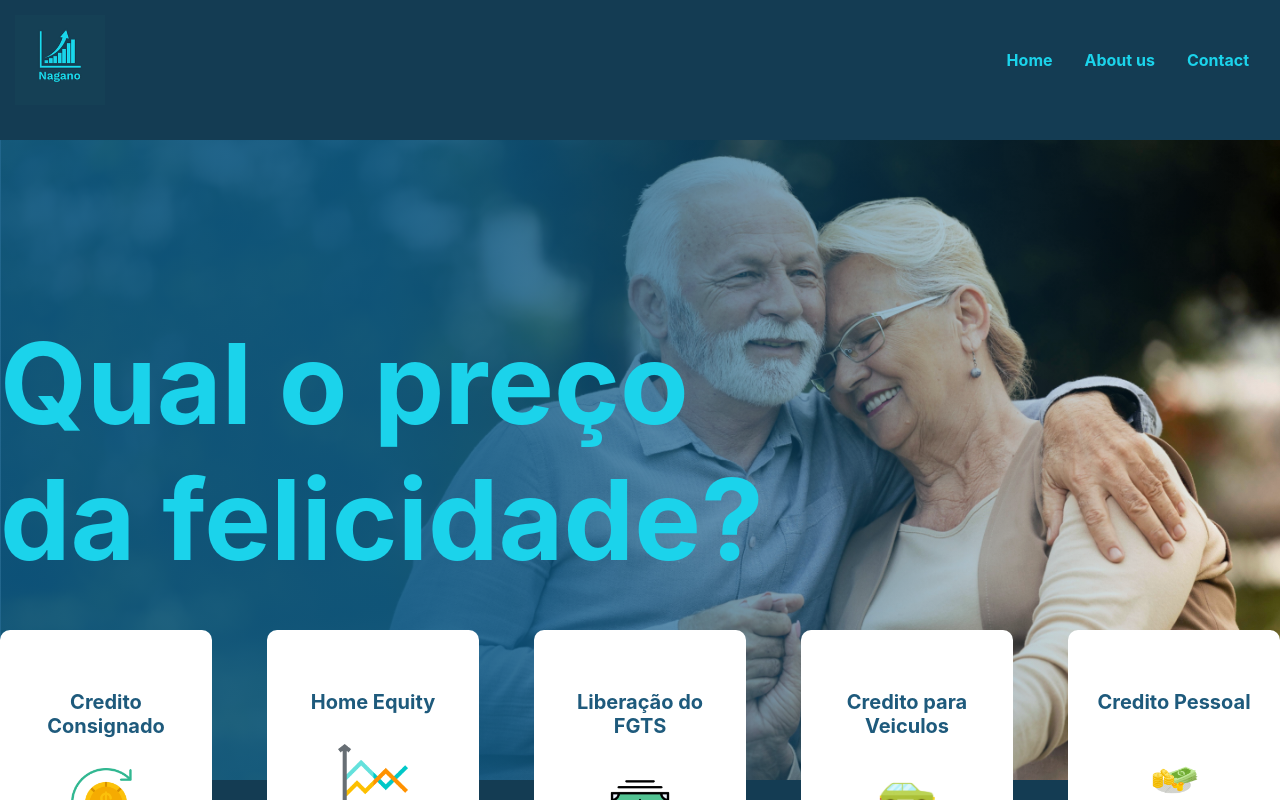
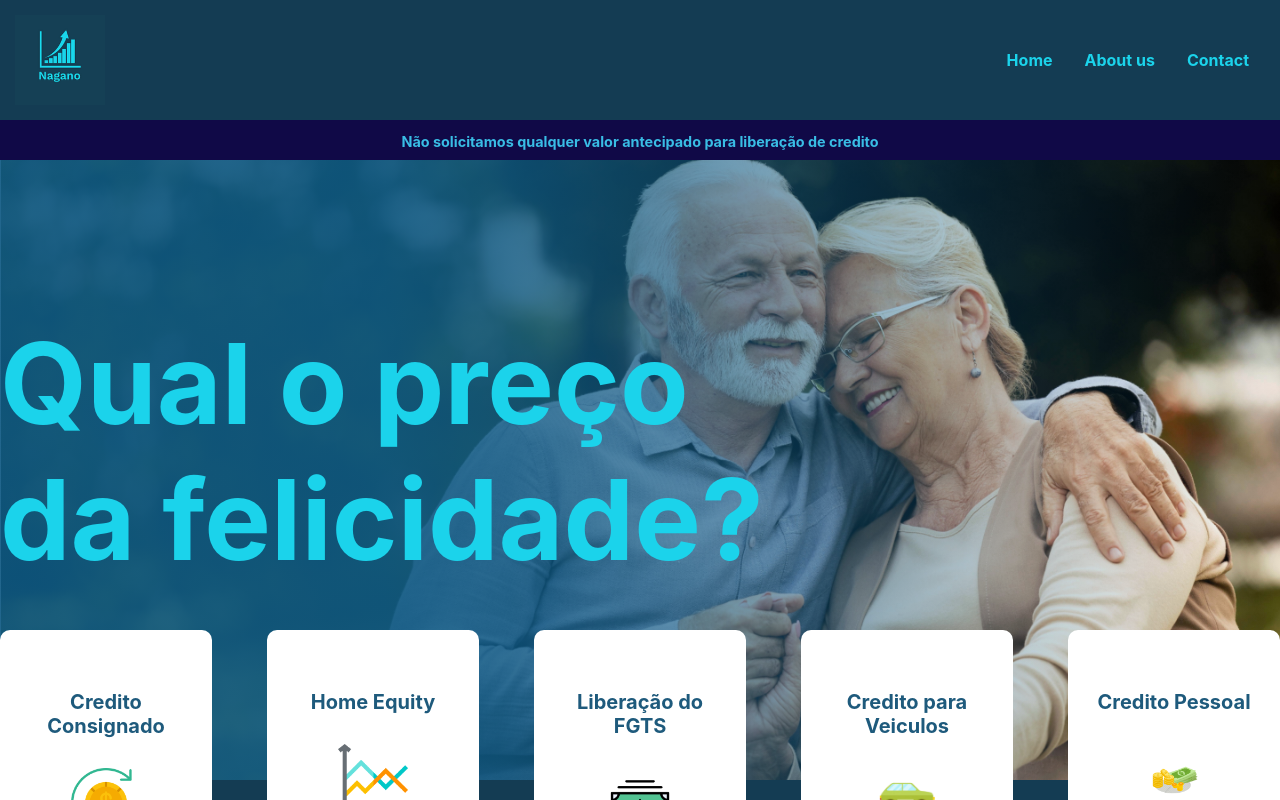
Before and after one commit to maikonweber/NaganoPrivete, a Next.js app: page / in a window 1280 px wide. Shown: the top 800 px of the page. Built offline with nearby package versions, Linux system fonts and the light colour scheme.

Commit message:
add popup advesting

```diff
--- a/pages/api/listLead.js
+++ b/pages/api/listLead.js
@@ -4,7 +4,7 @@
 // export default async function listList(req, res) {
 //     if (req.method === 'GET') {
 //         const retun = await getAll();
-//         console.log(retun);
+//
 //         res.json(retun);
 //     }
 // }
--- a/pages/dashboard.js
+++ b/pages/dashboard.js
@@ -58,7 +58,7 @@ export default function Home(props) {
 
 // export const getServerSideProps = async (ctx) => {
 //       // get token of browser
-//       console.log(ctx)
+//
 //       const { 'nextauth.token': token } = parseCookies(ctx)
 //       const datax = await getApiClient(token)
 
--- a/pages/index.js
+++ b/pages/index.js
@@ -10,6 +10,7 @@ import Modal from '../src/Components/Modal'
 import { useState } from 'react'
 import { useRouter } from 'next/router'
 import Link from "next/link"
+import Popup from "../src/Components/popup_"
 
 
 export default function Home() {
@@ -29,6 +30,7 @@ export default function Home() {
       </Head>
 
       <Topbar/>
+      <Popup/>
       <Header/>
       <div className={Style.boxCard} >
           <Card link="/consignados" img="/financa.png" title="Credito Consignado" text="Estudamos e pesquisamos as melhores opções de credito consigando, adequadas aos objetivos"/>
--- a/pages/login.js
+++ b/pages/login.js
@@ -17,10 +17,10 @@ const Login = () => {
     const handleSubmit = async (e) => {
         e.preventDefault();
         if (email != '' && password != '')  {
-           console.log(email,password)
+
            const token = await loginIn(email,password)
            if (token) {
-               console.log(token)
+
                setCookie(undefined, 'nextauth.token', token[0].token, {
                    maxAge: 60 * 60 * 60 * 60,
                });
--- a/src/Components/Modal/index.js
+++ b/src/Components/Modal/index.js
@@ -5,7 +5,7 @@ import { useState } from "react";
 import  { insertLead }  from "../../services/services";
 
 function Modal({open, isOpen,title, message}) {
-    console.log(message)
+
     const [name, setName] = useState('');
     const [email, setEmail] = useState('');
     const [phone, setPhone] = useState('');
@@ -40,9 +40,9 @@ function Modal({open, isOpen,title, message}) {
                  phone : phone,
                  message : message
              }
-             console.log(data)
+
              const response = await insertLead(data)
-             console.log(response)
+
          } else {
             alert('Email já Cadastrado')
          }
--- a/src/Components/Table/index.js
+++ b/src/Components/Table/index.js
@@ -4,7 +4,7 @@ import Style from "./style.module.css"
 import moment from "moment"
 
 function Table({data}) {
-    console.log(data)
+
     return (
         <div className={Style.container}>
             <div className={Style.cont}>
--- /dev/null
+++ b/src/Components/popup_/index.js
@@ -0,0 +1,18 @@
+import Link from "next/link"
+import Style from "./styles.module.css"
+import { useState } from "react"
+
+export default function Popup({}){
+    const [modal, setModal] = useState(false)
+
+
+    return (
+        <>
+        {modal ? '' :
+        <div className={Style.container} onClick={() => setModal(!false) } >
+            <strong className={Style.title} onClick={ () => setModal(!false) }>{`Não solicitamos qualquer valor antecipado para liberação de credito`}</strong>
+        </div>
+    }
+        </>
+    )
+}
--- /dev/null
+++ b/src/Components/popup_/styles.module.css
@@ -0,0 +1,32 @@
+.container {
+    position: fixed;
+    top: 120px;
+    left: 1;
+    width: 100%;
+    height: 5%;
+    background: rgb(16, 9, 71);
+    z-index: 9999;
+    display: flex;
+    text-align: center;
+    justify-content: center;
+}
+
+.title {
+    position: ;
+    color: rgb(57, 189, 229);
+    font-size: 0.9em;
+    margin-left: 0.0em;
+    margin-top: 0.9em;
+}
+
+.button {
+    position: absolute;
+    top: 0.5em;
+    right: 0.5em;
+    color: rgb(57, 189, 229);
+    font-size: 0.8em;
+    margin-left: 0.0em;
+    margin-top: 0.8em;
+}
+
+/* On midia mobile */
--- a/src/services/axios.js
+++ b/src/services/axios.js
@@ -3,7 +3,7 @@ import { parseCookies } from 'nookies';
 
 export async function getApiClient(ctx) {
     const { 'nextauth.token': token } = parseCookies(ctx);
-    console.log(ctx)
+
 
     const api =  axios.create({
         baseURL: `${process.env.NEXT_PUBLIC_API_URL}data/getAll`,
--- a/src/services/services.js
+++ b/src/services/services.js
@@ -1,6 +1,6 @@
 
 export async function v1_teste(token) {
-  console.log(token)
+
     const response = await fetch(`${process.env.NEXT_PUBLIC_API_URL}token`, {
       method: 'POST',
       headers: { 'Content-Type': 'application/json' },
@@ -36,7 +36,7 @@ export async function v1_teste(token) {
   }
 
   export async function insertLead(data) {
-    console.log(data)
+
     const response = await fetch(`${process.env.NEXT_PUBLIC_API_URL}sendLead`, {
       method: 'POST',
       headers: { 'Content-Type': 'application/json' },
```
